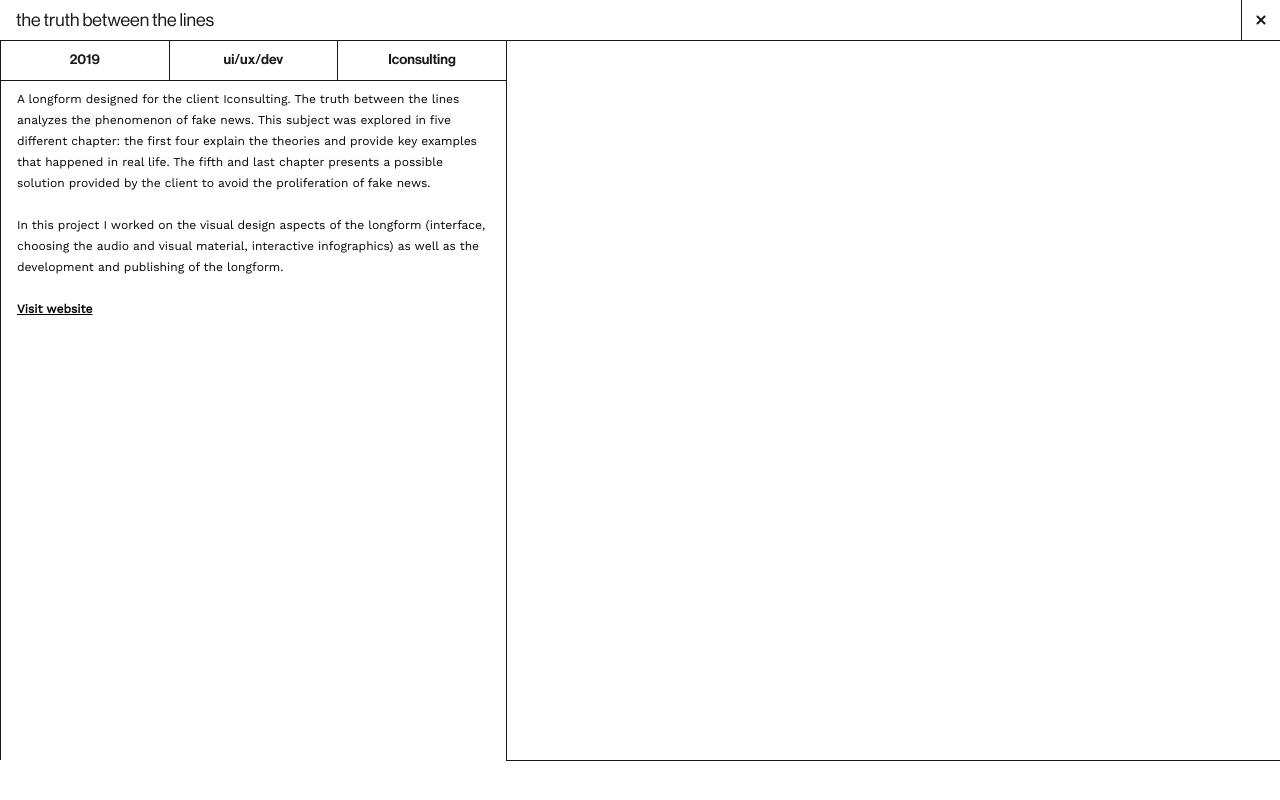
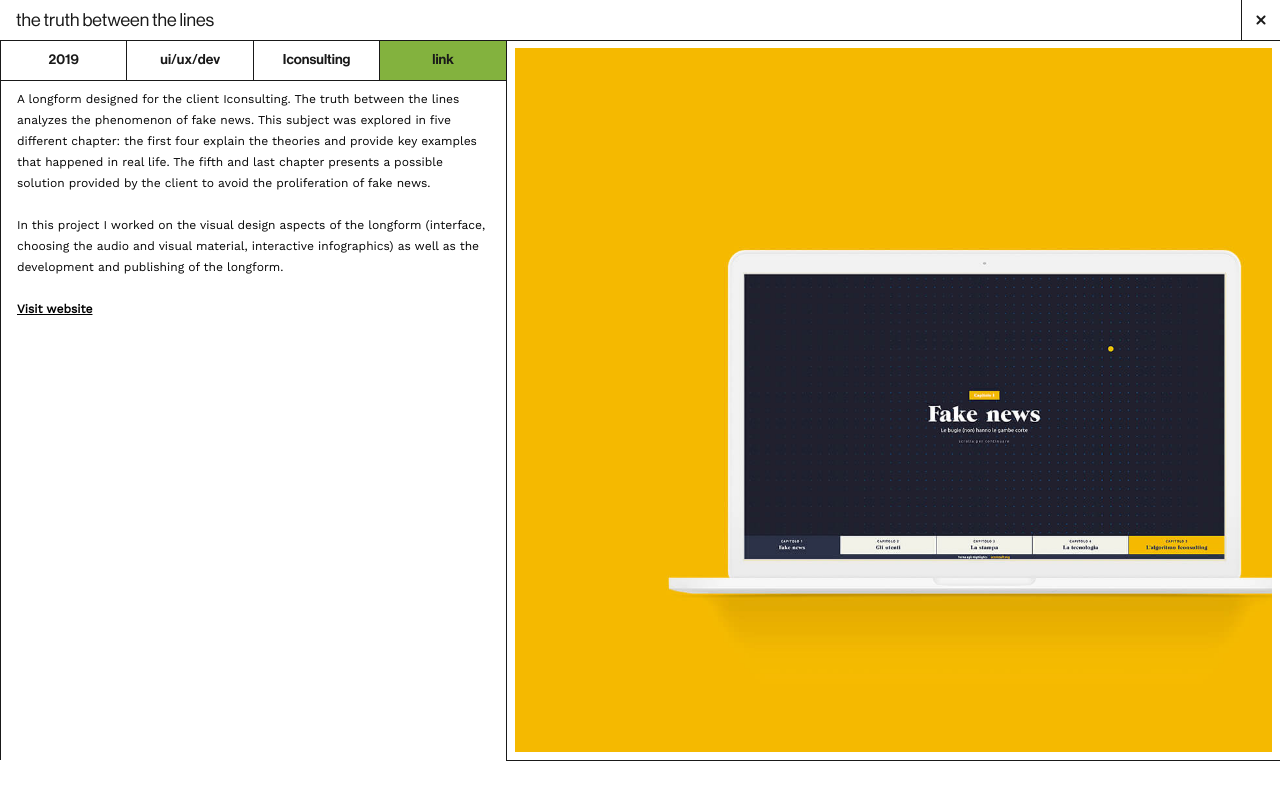
Before and after one commit to themontegreen/portfolio, a Vue app: page /project-1 in a window 1280 px wide. Built offline with nearby package versions, Linux system fonts and the light colour scheme.

Commit message:
setup footer menu

```diff
--- a/src/assets/content/content_IT.json
+++ b/src/assets/content/content_IT.json
@@ -62,7 +62,7 @@
         "id": "project-4",
         "title": "poliedro",
         "year": "2019",
-        "categories": ["branding", "visual", "ux"],
+        "categories": ["visual"],
         "subject": "final synthesis studio",
         "description": "While working on my bachelor’s degree I was part of the initiatives of the university association <a target='_blank' style='font-weight: 900; color: black;' href='https://www.instagram.com/poliedro.polimi'>Poliedro</a>, an association that focused on various LGBTQ+ centered themes.<br/>Aside from being an active member (until September 2019), I worked on some of the communication and promotional materials of the different seminars and meetings. This included physical printed materials (posters that were shown around both campus Leonardo and campus Bovisa) and social media content (on Facebook and Instagram).<br/><br/>The design aspect of these materials always started with a preliminary research on the theme of the individual seminar. The visual language chosen was both photographic and illustrative, with a strong focus on typography.",
         "media": ["file-1.jpg", "file-2.jpg", "file-3.jpg", "file-4.jpg"],
@@ -79,6 +79,29 @@
         "media": ["file-1.jpg", "file-2.jpg", "file-3.jpg", "file-4.jpg","file-5.jpg", "file-6.jpg", "file-7.jpg", "file-8.jpg", "file-9.jpg"],
         "cover": "copertina.jpg"
       }
+    ],
+    "footer_menu": [
+      {
+        "label": "Linkedin",
+        "link": "https://www.linkedin.com/in/daniel-demonteverde/",
+        "color": "white"
+      },
+      {
+        "label": "Behance",
+        "link": "https://www.behance.net/themontegreen",
+        "color": "white"
+      },
+      {
+        "label": "Instagram",
+        "link": "https://www.instagram.com/themontegreen/",
+        "color": "white"
+      },
+      {
+        "label": "Email",
+        "link": "mailto:daniel.demonteverde@gmail.com",
+        "hover": true,
+        "color": "green"
+      }
     ]
   }
 }
--- a/src/components/MenuFooter.vue
+++ b/src/components/MenuFooter.vue
@@ -1,11 +1,52 @@
 <template>
-  Menu Footer
+  <div class="menufooter-container">
+    <a
+      v-for="(link,l) in links"
+      :key="l"
+      :class="['link', {'green' : link.color == 'green'}]"
+      v-text="link.label"
+      :href="link.link"
+    />
+  </div>
 </template>
 
 <script>
 export default {
+  data(){
+    return{
+      links: Array
+    }
+  },
+  components: {
+  },
+  mounted(){
+    this.links = this.$content[this.$lang].footer_menu
+  }
 }
 </script>
 
 <style lang="scss" scoped>
+@import './src/assets/scss/colors.scss';
+@import './src/assets/scss/fonts.scss';
+.menufooter-container{
+  position: relative;
+  display: flex;
+  .link{
+    position: relative;
+    width: calc(100%/4);
+    text-align: center;
+    padding: 12px 0;
+    border-top: 1px solid $true-black;
+    border-right: 1px solid $true-black;
+    text-decoration: none;
+    @include title-small;
+  }
+  .link:hover{
+    background-color: $true-black;
+    color: $true-white;
+  }
+  .green{
+    background-color: $themontegreen;
+  }
+}
 </style>
--- a/src/components/ProjectShowcase.vue
+++ b/src/components/ProjectShowcase.vue
@@ -1,7 +1,7 @@
 <template>
   <div class="project-showcase">
     <div class="media">
-
+      <img :src="'/img/projects/'+id+'/'+media[0]" alt="">
     </div>
   </div>
 </template>
@@ -9,7 +9,7 @@
 <script>
 export default {
   name: "ProjectShowcase",
-  props: ["media"],
+  props: ["id","media"],
   data(){
     return {
     }
@@ -27,34 +27,13 @@ export default {
 @import './src/assets/scss/fonts.scss';
 .project-showcase{
   position: relative;
-  display: flex;
-  justify-content: center;
-  align-items: center;
   width: 100%;
   height: 100%;
   overflow: hidden;
   .media{
-    position: relative;
-    width: 100%;
-  }
-}
-
-/* Mobile */
-@media screen and (max-width: 1200px){
-}
-
-/* Mobile (Landscape) */
-@media screen and (max-width: 1200px) and (orientation: landscape){
-  .project-showcase{
-    .media{
-    }
-  }
-}
-
-/* 1920 x 1080 */
-@media screen and (min-width: 1920px) and (orientation: landscape){
-  .project-showcase{
-    .media{
+    img{
+      position: absolute;
+      height: 100%;
     }
   }
 }
--- a/src/components/ProjectTopBar.vue
+++ b/src/components/ProjectTopBar.vue
@@ -39,6 +39,7 @@ export default {
   align-items: center;
   border-bottom: 1px solid $true-black;
   background-color: white;
+  z-index: 1;
   .name-project{
     position: relative;
     display: flex;
--- a/src/views/ProjectView.vue
+++ b/src/views/ProjectView.vue
@@ -3,7 +3,7 @@
     <ProjectTopBar :title="title"/>
     <div class="project-info">
       <div class="container-carousel">
-        <ProjectShowcase :media="media"/>
+        <ProjectShowcase :id="id" :media="media"/>
       </div>
       <div class="project-content">
         <div class="info-header">
@@ -14,6 +14,7 @@
             </span>
           </div>
           <div class="info" v-text="subject"></div>
+          <div class="link">link</div>
         </div>
         <div class="container-paragraph">
           <div class="paragraph" v-html="paragraph">
@@ -30,6 +31,7 @@ import ProjectShowcase from '../components/ProjectShowcase.vue'
 export default {
   data(){
     return{
+      id: String,
       title: String,
       year: String,
       categories: Array,
@@ -43,6 +45,7 @@ export default {
     ProjectShowcase
   },
   created(){
+    this.id = this.$content[this.$lang].projects.find(({ n }) => n === parseInt(this.$route.params.id)).id
     this.title = this.$content[this.$lang].projects.find(({ n }) => n === parseInt(this.$route.params.id)).title
     this.year = this.$content[this.$lang].projects.find(({ n }) => n === parseInt(this.$route.params.id)).year
     this.categories = this.$content[this.$lang].projects.find(({ n }) => n === parseInt(this.$route.params.id)).categories
@@ -91,10 +94,20 @@ export default {
           justify-content: center;
           align-items: center;
           border-right: 1px solid $true-black;
+          padding: 5px;
           @include title-small;
-          &:last-child{
-            border-right: none;
-          }
+        }
+        .link{
+          width: 100%;
+          display: flex;
+          justify-content: center;
+          align-items: center;
+          border-right: 1px solid $true-black;
+          border-right: none;
+          background-color: $themontegreen;
+          color: $true-white;
+          padding: 5px;
+          @include title-small;
         }
       }
       .container-paragraph{
```
Also changed, not shown: 1 other file (tests, documents, lock files or other folders).
